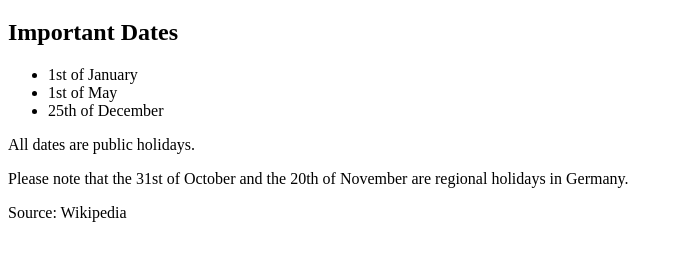
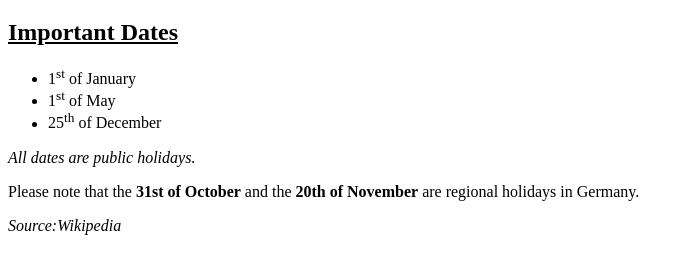
Before and after one commit to fbw-d09/uib-typography-inline-Liaxanix, a website: page index.html in a window 1280 px wide. Shown: the part 61-332 px from the top of the page, without its empty margins (0-690 px from the left). Drawn offline with Linux system fonts and the light colour scheme.

Commit message:
aufgaben gelöst

```diff
--- a/index.html
+++ b/index.html
@@ -14,22 +14,21 @@
     </header>
 
     <main>
-        <h2>Important Dates</h2>
+        <h2><ins>Important Dates</ins></h2>
         <ul>
-            <li>1st of January</li>
-            <li>1st of May</li>
-            <li>25th of December</li>
+            <li>1<sup>st</sup> of January</li>
+            <li>1<sup>st</sup> of May</li>
+            <li>25<sup>th</sup> of December</li>
         </ul>
 
-        <p class="holidays">All dates are public holidays.</p>
+        <p class="holidays"><em>All dates are public holidays.</em></p>
 
         <p class="note">
-            Please note that the 31st of October and the 20th of
-                November are regional holidays in Germany.
+            Please note that the <strong> 31st of October</strong> and the <strong>20th of November</strong> are regional holidays in Germany.
         </p>
     </main>
 
     <footer>
-        <p>Source: Wikipedia</p>
+        <p><cite>Source:Wikipedia</cite></p>
     </footer>
 </body>
```
